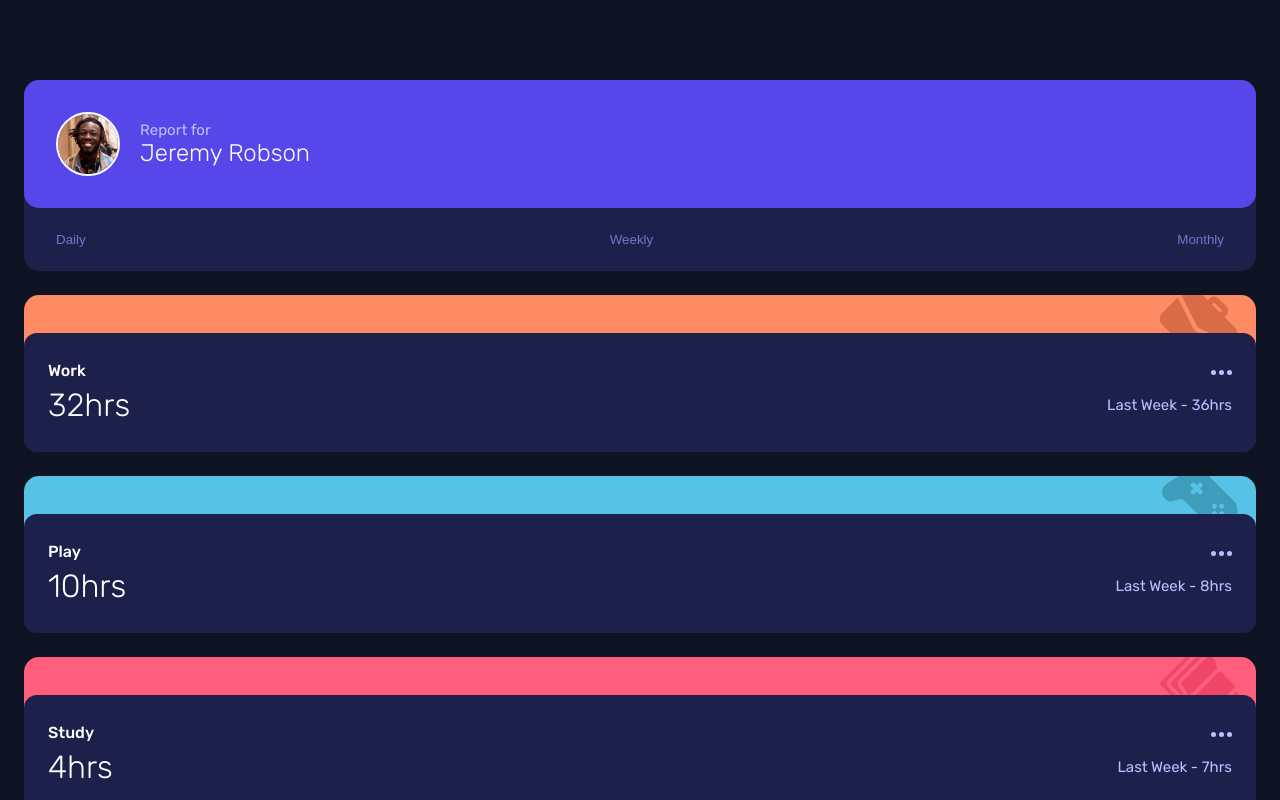
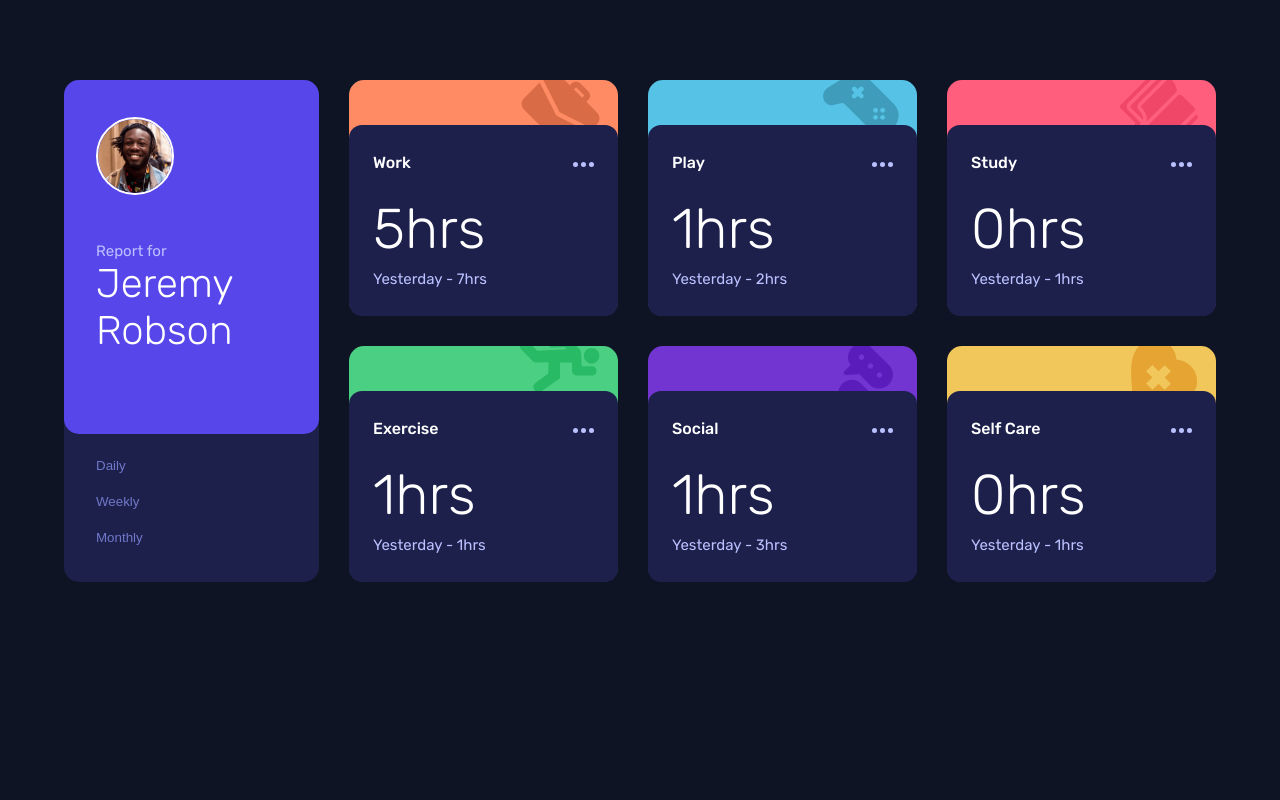
Before and after one commit to michaelshowes/time-tracking-dashboard, a React (Vite) app: page / in a window 1280 px wide. Shown: the top 800 px of the page. Built offline with nearby package versions, Linux system fonts and the light colour scheme.

Commit message:
completed challened

```diff
--- a/src/App.tsx
+++ b/src/App.tsx
@@ -2,21 +2,49 @@ import data from './data/data.json';
 import styles from './app.module.scss';
 import UserCard from './components/UserCard/UserCard';
 import CategoryCard from './components/CategoryCard/CategoryCard';
+import { useState } from 'react';
 
 export default function App() {
+  const [timeline, setTimeline] = useState('daily');
+
   return (
     <div className={styles.app}>
-      <UserCard />
+      <UserCard
+        onClick={(e) => {
+          setTimeline(e.target.attributes.id.value);
+        }}
+      />
+      <div className={styles.categoryCards}>
         {data.categories.map((category) => (
           <CategoryCard
             key={category.title}
             title={category.title}
             icon={category.img}
             color={category.color}
-          current={category.timeframes.weekly.current}
-          previous={category.timeframes.weekly.previous}
+            current={
+              timeline === 'weekly'
+                ? category.timeframes.weekly.current
+                : timeline === 'monthly'
+                ? category.timeframes.monthly.current
+                : category.timeframes.daily.current
+            }
+            previous={
+              timeline === 'weekly'
+                ? category.timeframes.weekly.previous
+                : timeline === 'monthly'
+                ? category.timeframes.monthly.previous
+                : category.timeframes.daily.previous
+            }
+            timeframe={
+              timeline === 'weekly'
+                ? 'Last Week'
+                : timeline === 'monthly'
+                ? 'Last Month'
+                : 'Yesterday'
+            }
           />
         ))}
       </div>
+    </div>
   );
 }
--- a/src/app.module.scss
+++ b/src/app.module.scss
@@ -1,5 +1,20 @@
 .app {
-  // width: 100vw;
-  height: 100vh;
+  max-width: 1200px;
   padding: 80px 24px;
+  margin: 0 auto;
+
+  @media screen and (min-width: 1100px) {
+    display: grid;
+    grid-template-columns: 255px auto;
+    gap: 30px;
+
+    .categoryCards {
+    }
+  }
+
+  .categoryCards {
+    display: grid;
+    grid-template-columns: repeat(auto-fit, minmax(255px, 1fr));
+    gap: 30px;
+  }
 }
--- a/src/components/CategoryCard/CategoryCard.tsx
+++ b/src/components/CategoryCard/CategoryCard.tsx
@@ -36,7 +36,9 @@ export default function CategoryCard({
         </div>
         <div className={styles.lower}>
           <div className={styles.current}>{current}hrs</div>
-          <div className={styles.previous}>Last Week - {previous}hrs</div>
+          <div className={styles.previous}>
+            {timeframe} - {previous}hrs
+          </div>
         </div>
       </div>
     </article>
--- a/src/components/CategoryCard/category-card.module.scss
+++ b/src/components/CategoryCard/category-card.module.scss
@@ -1,6 +1,7 @@
 .categoryCard {
   border-radius: 15px;
-  margin-bottom: 1.5rem;
+  margin: 0 auto;
+  width: 100%;
 
   .icon {
     position: relative;
@@ -17,9 +18,15 @@
   }
 
   .content {
+    cursor: pointer;
     background-color: #1c204b;
     padding: 28px 24px;
     border-radius: 13px;
+    transition: 0.1s ease-in-out;
+
+    &:hover {
+      background-color: #33397a;
+    }
 
     .upper {
       display: flex;
@@ -62,4 +69,25 @@
       }
     }
   }
+
+  @media screen and (min-width: 1100px) {
+    .icon {
+      height: 45px;
+    }
+
+    .content {
+      .upper {
+        margin-bottom: 24px;
+      }
+
+      .lower {
+        display: block;
+
+        .current {
+          font-size: 56px;
+          margin-bottom: 8px;
+        }
+      }
+    }
+  }
 }
--- a/src/components/UserCard/UserCard.tsx
+++ b/src/components/UserCard/UserCard.tsx
@@ -1,8 +1,11 @@
 import data from '../../data/data.json';
-
 import styles from './user-card.module.scss';
 
-export default function UserCard() {
+type UserCardProps = {
+  onClick: (e: React.MouseEvent<HTMLButtonElement>) => void;
+};
+
+export default function UserCard({ onClick }: UserCardProps) {
   return (
     <article className={styles.userCard}>
       <div className={styles.upper}>
@@ -17,9 +20,15 @@ export default function UserCard() {
         </div>
       </div>
       <div className={styles.lower}>
-        <button className={styles.btn}>Daily</button>
-        <button className={styles.btn}>Weekly</button>
-        <button className={styles.btn}>Monthly</button>
+        <button id='daily' onClick={(e) => onClick(e)} className={styles.btn}>
+          Daily
+        </button>
+        <button id='weekly' onClick={(e) => onClick(e)} className={styles.btn}>
+          Weekly
+        </button>
+        <button id='monthly' onClick={(e) => onClick(e)} className={styles.btn}>
+          Monthly
+        </button>
       </div>
     </article>
   );
--- a/src/components/UserCard/user-card.module.scss
+++ b/src/components/UserCard/user-card.module.scss
@@ -47,4 +47,31 @@
       }
     }
   }
+
+  @media screen and (min-width: 1100px) {
+    margin-bottom: 0;
+
+    .upper {
+      display: block;
+      padding: 37px 32px 80px;
+
+      .avatar {
+        width: 78px;
+        height: 78px;
+        margin-bottom: 43px;
+      }
+
+      .header {
+        .name {
+          font-size: 2.5rem;
+        }
+      }
+    }
+
+    .lower {
+      flex-direction: column;
+      gap: 21px;
+      align-items: flex-start;
+    }
+  }
 }
```
Lines whose indentation alone changed are shown as unchanged.
